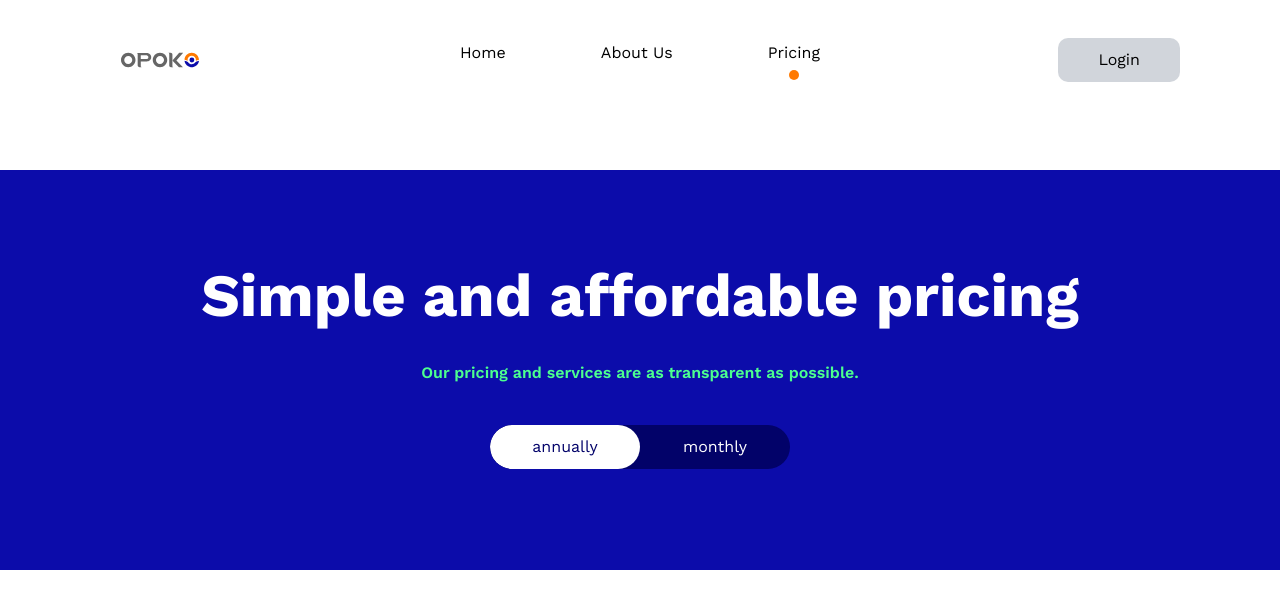
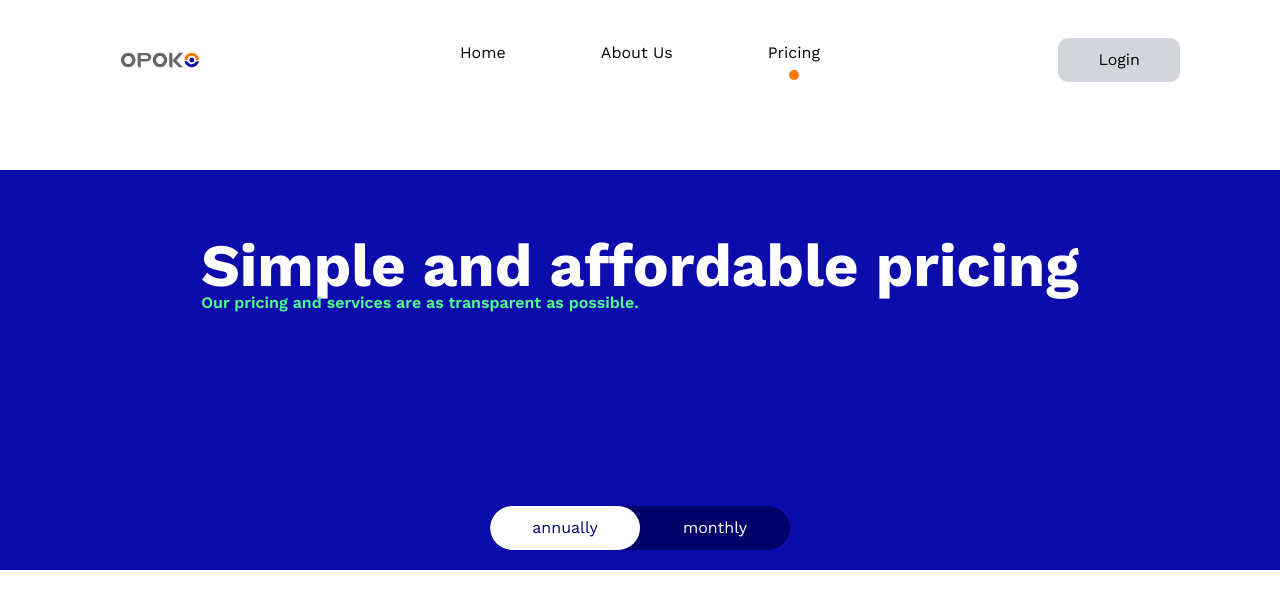
Before and after one commit to Niscolinx/opoko, a React (Vite) app: page /pricing in a window 1280 px wide. Shown: the top 608 px of the page. Built offline with nearby package versions, Linux system fonts and the light colour scheme.

Commit message:
working on about us

```diff
--- a/src/pages/Pricing.tsx
+++ b/src/pages/Pricing.tsx
@@ -1,5 +1,4 @@
 import { ReactNode, useState } from 'react';
-
 
 interface Card {
   title: string;
@@ -22,8 +21,6 @@ export const Card = ({ title, description, Icon, bgColor }: Required<Card>) => {
   );
 };
 
-
-
 type Plan = 'annually' | 'monthly';
 const plans: Plan[] = ['annually', 'monthly'];
 
@@ -31,9 +28,10 @@ function Pricing() {
   const [currentPlan, setCurrentPlan] = useState<Plan>('annually');
   return (
     <div className="grid gap-[10rem]">
-      <section className="grid gap-16 bg-color-blue text-white justify-items-center h-[50vh] content-center clipFull-blue">
+      <section className="grid gap-16 bg-color-blue text-white justify-items-center h-[50vh]  clipFull-blue py-8 ">
+        <div className="grid content-center">
           <p
-          className="text-[6rem] font-extrabold"
+            className="text-[6rem] font-extrabold "
             style={{
               lineHeight: '5rem',
             }}
@@ -43,8 +41,9 @@ function Pricing() {
           <p className="text-[#4CFF8F] font-semibold">
             Our pricing and services are as transparent as possible.
           </p>
+        </div>
 
-        <div className="bg-[#020269] text-white flex  justify-items-center rounded-[4rem] overflow-hidden">
+        <div className="bg-[#020269] text-white flex  justify-items-center rounded-[4rem] overflow-hidden self-end">
           {plans.map((item, i) => (
             <>
               <input
```
Lines whose indentation alone changed are shown as unchanged.
